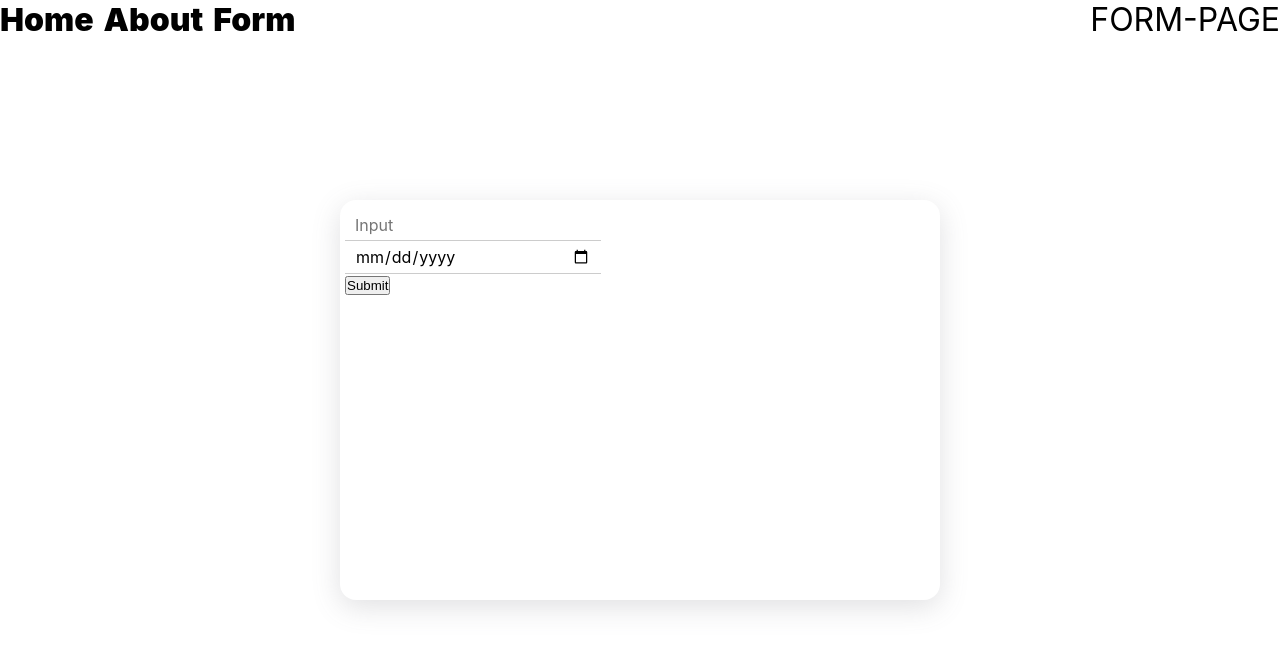
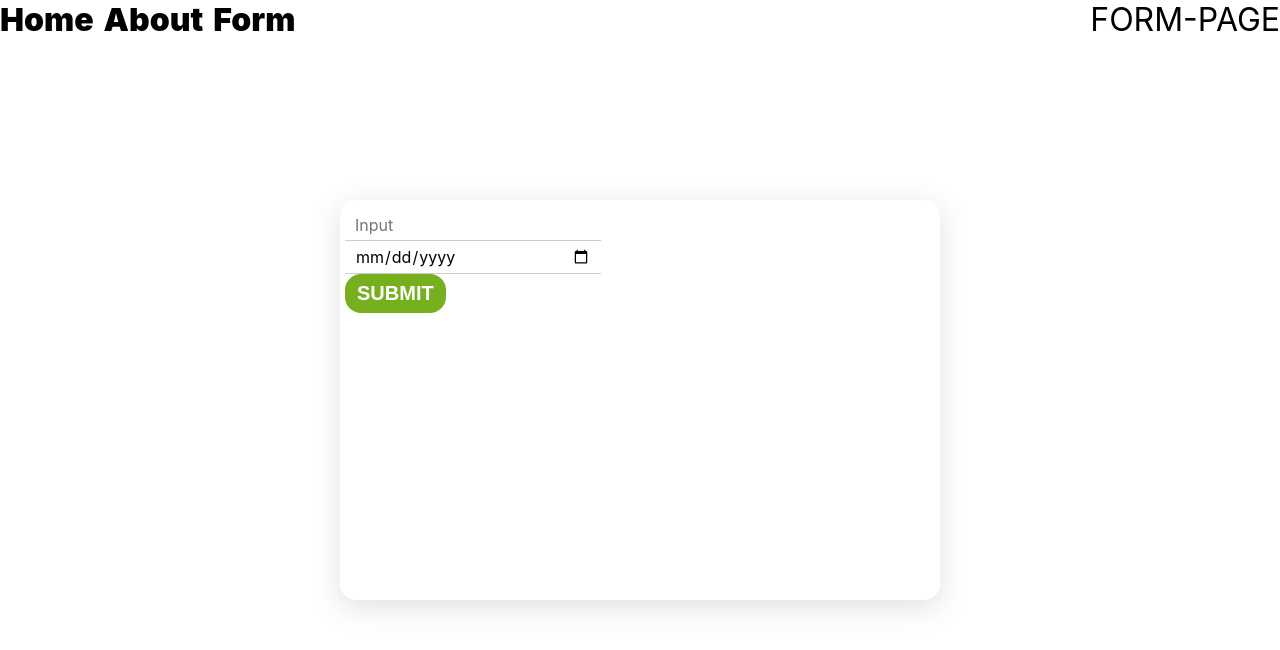
Before and after one commit to msultanovdev/rs-react-components, a React (Create React App) app in the folder my-components/: page /form-page in a window 1280 px wide. Shown: the top 650 px of the page. Built offline with nearby package versions, Linux system fonts and the light colour scheme.

Commit message:
feat: add styles submit buttons

```diff
--- a/my-components/src/pages/FormPage/FormPage.css
+++ b/my-components/src/pages/FormPage/FormPage.css
@@ -32,3 +32,19 @@
 .input-invalid {
   color: red;
 }
+
+.submitBtn {
+  padding: 8px 12px;
+  color: white;
+  font-weight: 900;
+  font-size: 20px;
+  text-transform: uppercase;
+  cursor: pointer;
+  border: none;
+  border-radius: 16px;
+  background-color: rgb(118, 176, 31);
+  transition: .4s;
+}
+.submitBtn:hover {
+  background-color: rgb(87, 131, 22);
+}
--- a/my-components/src/pages/FormPage/FormPage.tsx
+++ b/my-components/src/pages/FormPage/FormPage.tsx
@@ -66,7 +66,11 @@ class FormPage extends React.Component {
                 : ""}
             </p>
           </div>
-          <button onClick={(e) => this.submitButton(e)} type="submit">
+          <button
+            onClick={(e) => this.submitButton(e)}
+            type="submit"
+            className="submitBtn"
+          >
             Submit
           </button>
         </form>
```
